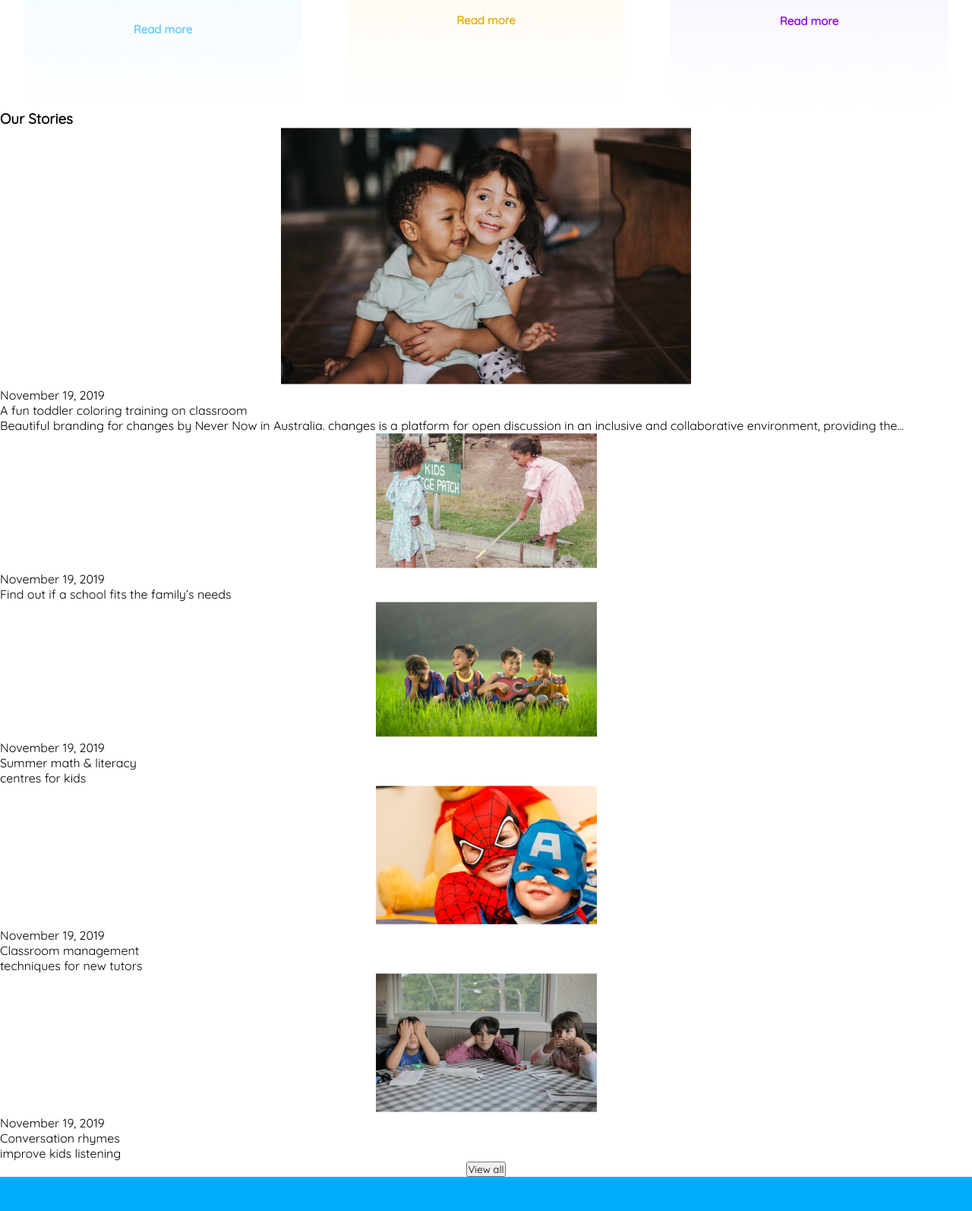
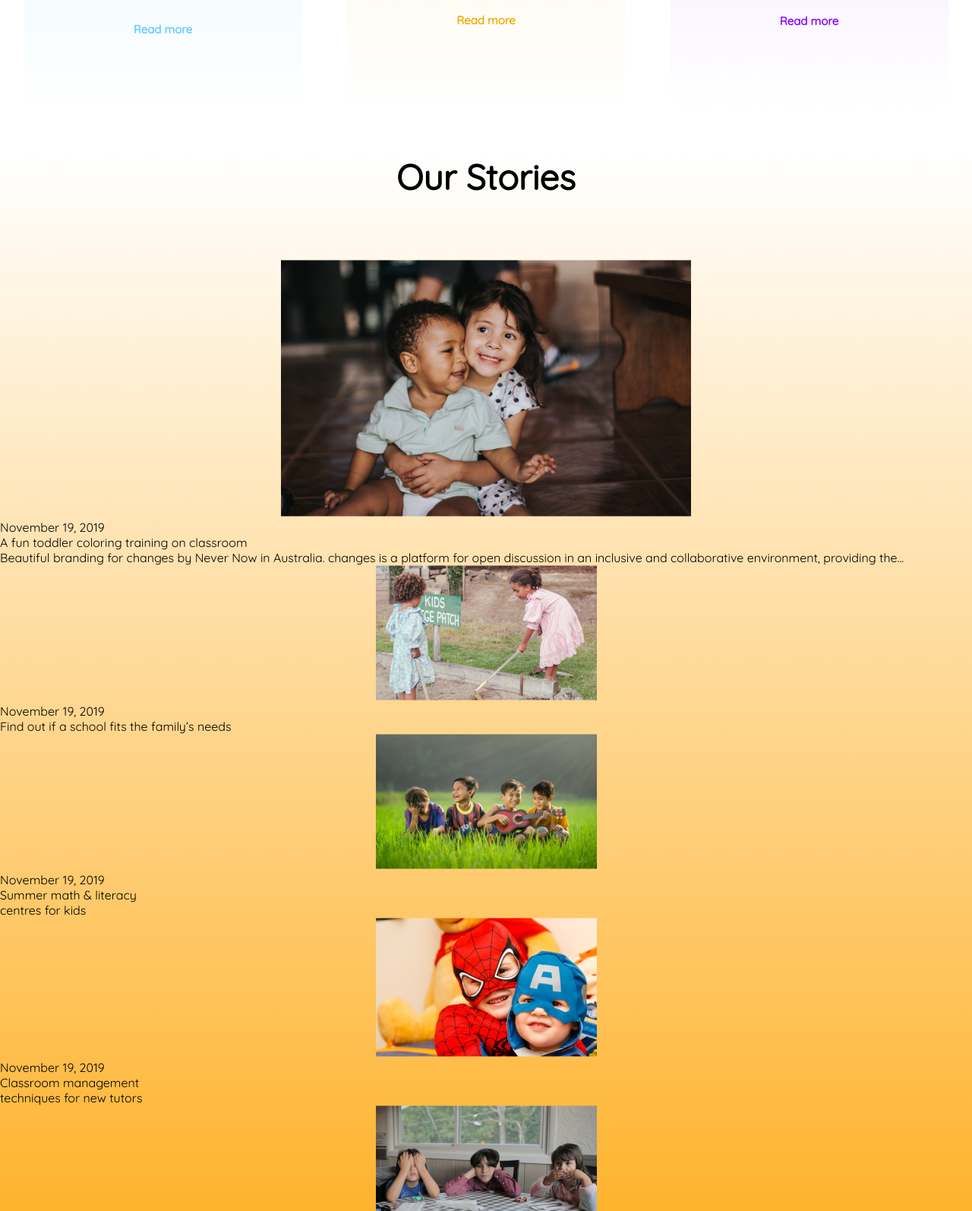
Before and after one commit to ASYBro/B11-a2, a plain HTML site: page index.html in a window 1280 px wide. Shown: the part 1206-2800 px from the top of the page at 76% size. Drawn offline with Linux system fonts and the light colour scheme.

Commit message:
final file

```diff
--- a/index.html
+++ b/index.html
@@ -123,7 +123,7 @@
       </div>
 
       <div class="stories-section">
-        <h3 class="stories">Our Stories</h3>
+        <h3 class="stories standard-title">Our Stories</h3>
         <div class="stories">
           <div class="storie1">
             <img src="./assets/story-1.png" alt="" />
@@ -169,7 +169,9 @@
             </div>
           </div>
         </div>
-        <button class="btn">View all</button>
+        <button class="story-button btn1" style="background-color: black">
+          View all
+        </button>
       </div>
     </main>
     <footer class="display">
--- a/style.css/media.css
+++ b/style.css/media.css
@@ -0,0 +1,12 @@
+@media screen and (max-width: 576px) {
+  .banner .sections {
+    flex-direction: column;
+    /* justify-content: center; */
+  }
+  .navbar {
+    display: none;
+  }
+  .sections {
+    flex-direction: column;
+  }
+}
--- a/style.css/style.css
+++ b/style.css/style.css
@@ -60,6 +60,7 @@
   font-size: 20px;
   font-weight: 600;
   border-color: orange;
+  border: none;
 }
 /* banner desing start */
 .banner {
@@ -126,15 +127,19 @@ h4 {
 /* standard-curriculum End*/
 
 /* our stories start*/
+.stories-section {
+  background-image: url(../assets/bg.png);
+  background: linear-gradient(rgba(255, 255, 255, 1), rgba(254, 163, 1, 1));
+}
+.story-button {
+  margin-top: 80px;
+  margin-bottom: 60px;
+}
 /* our stories end*/
 
 footer {
   background-color: rgba(1, 172, 253, 1);
   text-align: left;
-  /* width: 1400px;
-  height: 520px; */
-  /* justify-content: center;
-  align-items: center; */
 }
 /* .sections {
 
```
